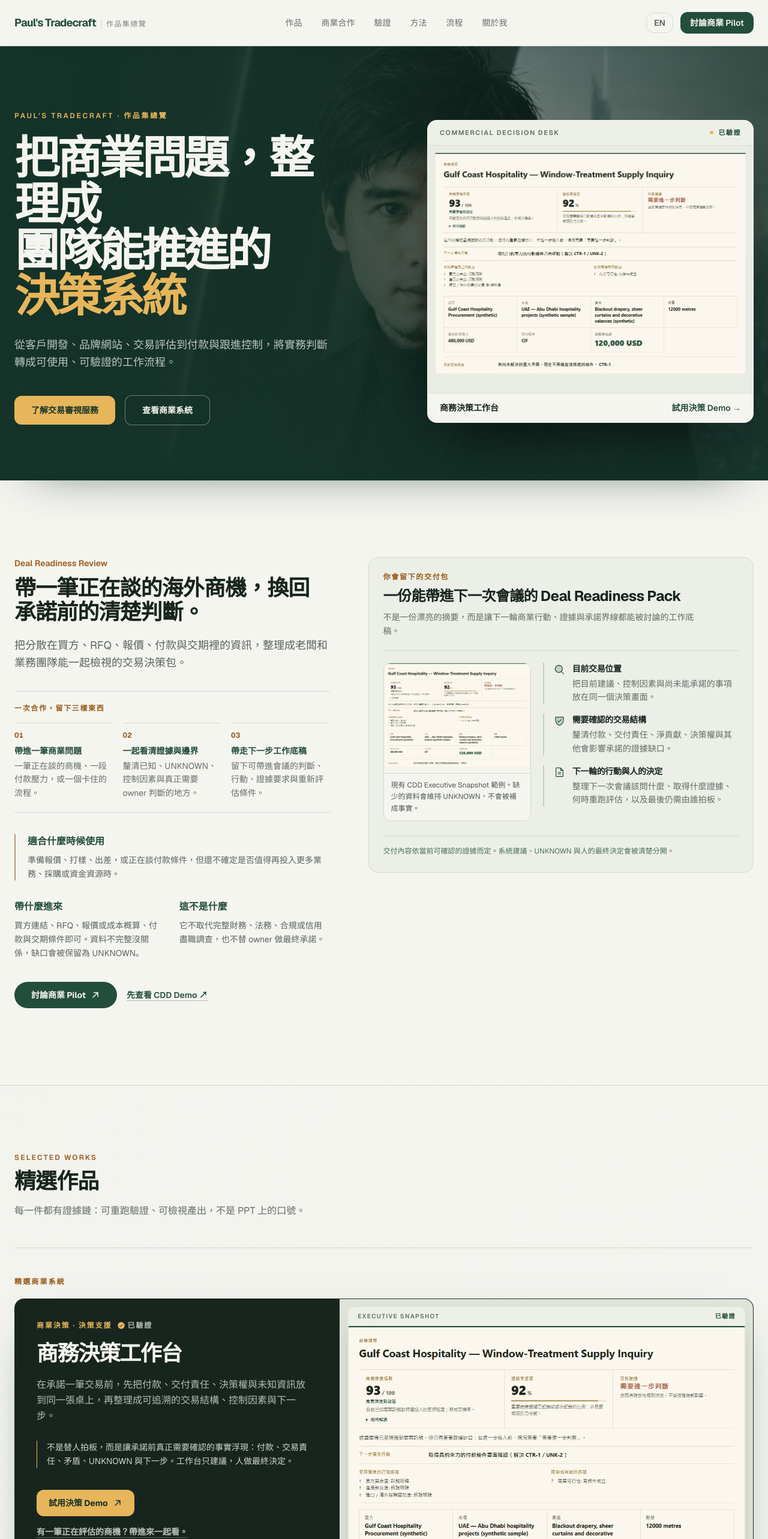
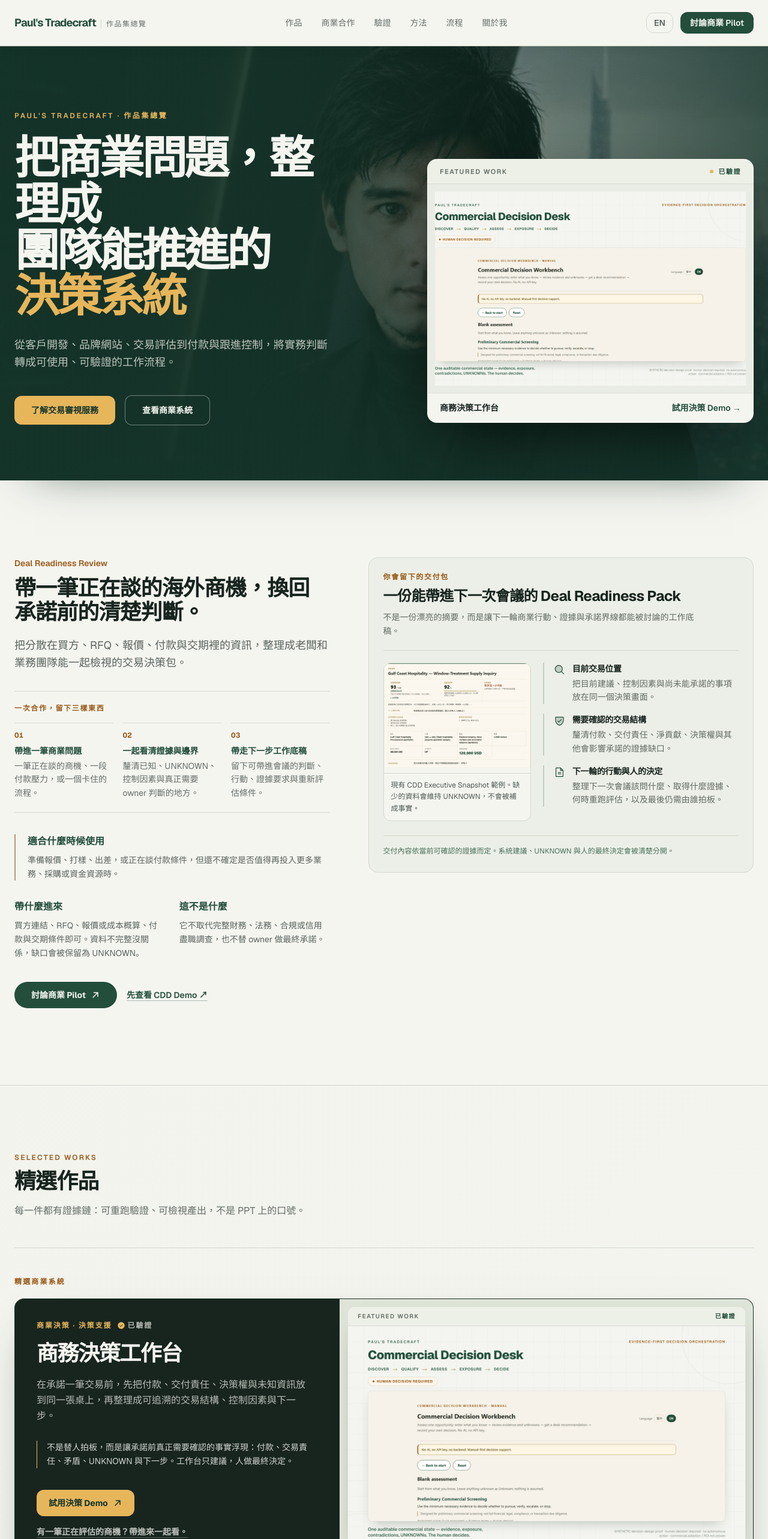
Before and after one commit to apchen1978/pauls-tradecraft, a React (Vite) app: page / in a window 1280 px wide. Shown: the top 2566 px of the page at 60% size. Built offline with nearby package versions, Linux system fonts and the light colour scheme.

Commit message:
refactor(ui): align hero and featured work visuals

```diff
--- a/src/components/About.jsx
+++ b/src/components/About.jsx
@@ -28,7 +28,7 @@ export default function About() {
                 </span>
               ))}
             </p>
-            <p className="mt-5 max-w-[42ch] text-sm leading-relaxed text-ink/60 md:text-base">
+            <p className="mt-5 max-w-[42ch] text-sm leading-relaxed text-ink/65 md:text-base">
               {t.about.signature.support.map((line) => (
                 <span key={line} className="block">
                   {line}
--- a/src/components/Hero.jsx
+++ b/src/components/Hero.jsx
@@ -5,11 +5,6 @@ import { works } from "../data/works.js";
 const fadeUp = {
   hidden: { opacity: 0, y: 16 },
   show: { opacity: 1, y: 0, transition: { duration: 0.5, ease: "easeOut" } },
-};
-
-const cddSnapshot = {
-  zh: "/images/cdd-executive-snapshot-zh-v02.png",
-  en: "/images/cdd-executive-snapshot-en-v02.png",
 };
 
 export default function Hero() {
@@ -71,14 +66,14 @@ export default function Hero() {
           className="relative z-10 ml-auto w-full max-w-[34rem] overflow-hidden rounded-card border border-bone/25 bg-bone shadow-[0_34px_90px_-26px_rgba(0,0,0,0.66)] lg:mb-4"
         >
           <div className="flex items-center justify-between border-b border-ink/10 bg-[#edf0e7] px-4 py-2.5 text-[10px] font-semibold uppercase tracking-[0.14em] text-ink/65 md:px-5 md:py-3 md:text-[11px]">
-            <span>Commercial Decision Desk</span>
+            <span>Featured Work</span>
             <span className="inline-flex items-center gap-2 text-forest"><span className="h-1.5 w-1.5 rounded-full bg-gold" />{t.works.statusVerified}</span>
           </div>
           <div className="relative bg-[#e9ece4] p-2.5 md:p-3">
             <img
-              src={cddSnapshot[lang]}
+              src={cdd.cover}
               alt={cdd.imageAlt[lang]}
-              className="aspect-[4/3] w-full object-contain object-top"
+              className="aspect-[16/10] w-full object-cover object-top"
               loading="eager"
             />
           </div>
--- a/src/components/Nav.jsx
+++ b/src/components/Nav.jsx
@@ -3,7 +3,7 @@ import { List, X } from "@phosphor-icons/react";
 import { useLang } from "../i18n.jsx";
 
 export default function Nav() {
-  const { t, toggle } = useLang();
+  const { lang, t, toggle } = useLang();
   const [open, setOpen] = useState(false);
 
   const links = [
@@ -20,7 +20,7 @@ export default function Nav() {
       <nav className="mx-auto flex h-[68px] max-w-7xl items-center justify-between px-4 md:h-[76px] md:px-6">
         <a href="#top" className="flex items-baseline gap-2" onClick={() => setOpen(false)}>
           <span className="text-lg font-bold tracking-[-0.045em] text-forest">{t.brand}</span>
-          <span className="hidden border-l border-line pl-2 text-xs font-medium uppercase tracking-[0.12em] text-ink/55 sm:inline">{t.brandNote}</span>
+          <span className="hidden border-l border-line pl-2 text-xs font-medium uppercase tracking-[0.12em] text-ink/65 sm:inline">{t.brandNote}</span>
         </a>
 
         <div className="hidden items-center gap-8 text-sm font-medium text-ink/65 lg:flex">
@@ -35,7 +35,7 @@ export default function Nav() {
           <button
             onClick={toggle}
             className="rounded-field border border-line px-3 py-1.5 text-sm font-semibold text-ink/70 transition-colors hover:border-forest hover:text-forest"
-            aria-label="Switch language"
+            aria-label={lang === "zh" ? "切換語言" : "Switch language"}
           >
             {t.langLabel}
           </button>
--- a/src/components/Works.jsx
+++ b/src/components/Works.jsx
@@ -22,11 +22,6 @@ const iconMap = {
 };
 
 const SECTION_ORDER = ["commercial", "operations", "labs"];
-
-const cddSnapshot = {
-  zh: "/images/cdd-executive-snapshot-zh-v02.png",
-  en: "/images/cdd-executive-snapshot-en-v02.png",
-};
 
 function CaseStudy({ c, related, link, linkLabel, tone = "light" }) {
   const { lang, t } = useLang();
@@ -232,10 +227,10 @@ function FeaturedSystem({ work }) {
         <a data-featured-visual href={work.link} target="_blank" rel="noopener noreferrer" aria-label={copy.title} className="group relative block border-t border-bone/10 bg-[#dfe4d9] p-3 lg:border-l lg:border-t-0 lg:p-3">
           <div className="overflow-hidden rounded-field border border-ink/10 bg-bone shadow-[0_18px_36px_-24px_rgba(0,0,0,0.62)]">
             <div className="flex items-center justify-between border-b border-ink/10 bg-[#edf0e7] px-4 py-2 text-[10px] font-semibold uppercase tracking-[0.14em] text-ink/65">
-              <span>Executive Snapshot</span>
+              <span>Featured Work</span>
               <span className="text-forest">{t.works.statusVerified}</span>
             </div>
-            <img src={cddSnapshot[lang]} alt={work.imageAlt[lang]} loading="eager" className="aspect-[4/3] h-full w-full object-contain object-top" />
+            <img src={work.cover} alt={work.imageAlt[lang]} loading="eager" className="aspect-[16/9] h-full w-full object-cover object-top" />
           </div>
           <span className="absolute bottom-7 right-7 rounded-field bg-ink/90 px-3 py-2 text-xs font-semibold text-bone opacity-0 shadow-lg transition-opacity group-hover:opacity-100">{linkLabel} →</span>
         </a>
@@ -348,7 +343,7 @@ export default function Works() {
               ) : null}
             </p>
             {w.demoNote && (
-              <p className="mt-1.5 text-[11px] leading-snug text-ink/50">{w.demoNote[lang]}</p>
+              <p className="mt-1.5 text-[11px] leading-snug text-ink/65">{w.demoNote[lang]}</p>
             )}
           </div>
         </Wrapper>
--- a/src/data/works.js
+++ b/src/data/works.js
@@ -390,7 +390,7 @@ export const works = [
     imageAlt: { zh: "DSH 快速指南簡報", en: "DSH quick guide deck" },
     link: "/deck-viewer/",
     linkLabel: { zh: "翻閱簡報", en: "Flip Through Deck" },
-    span: "col-span-1",
+    span: "md:col-span-2 md:col-start-2",
     verified: true,
     zh: {
       title: "執行能力簡報",
```
